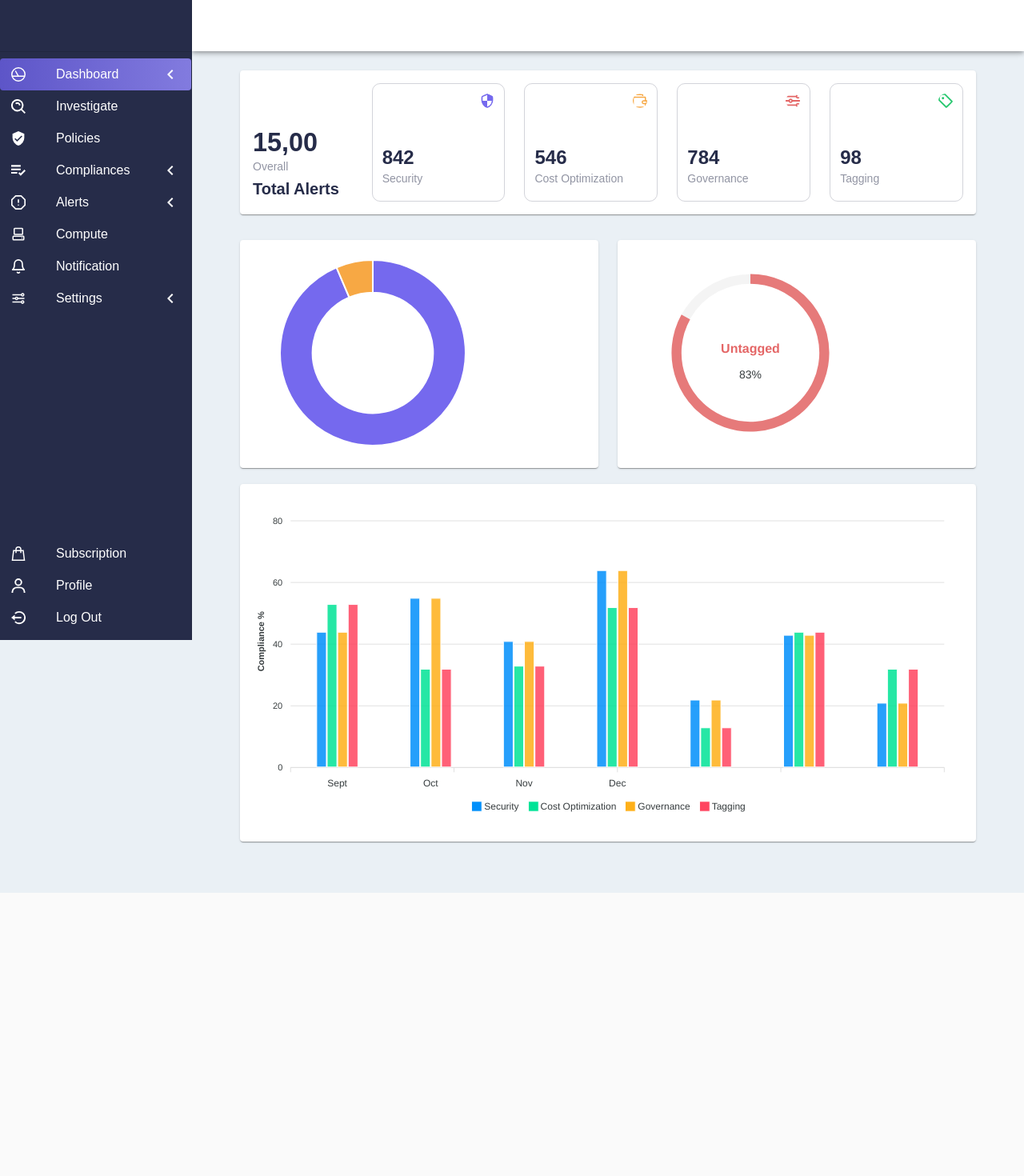
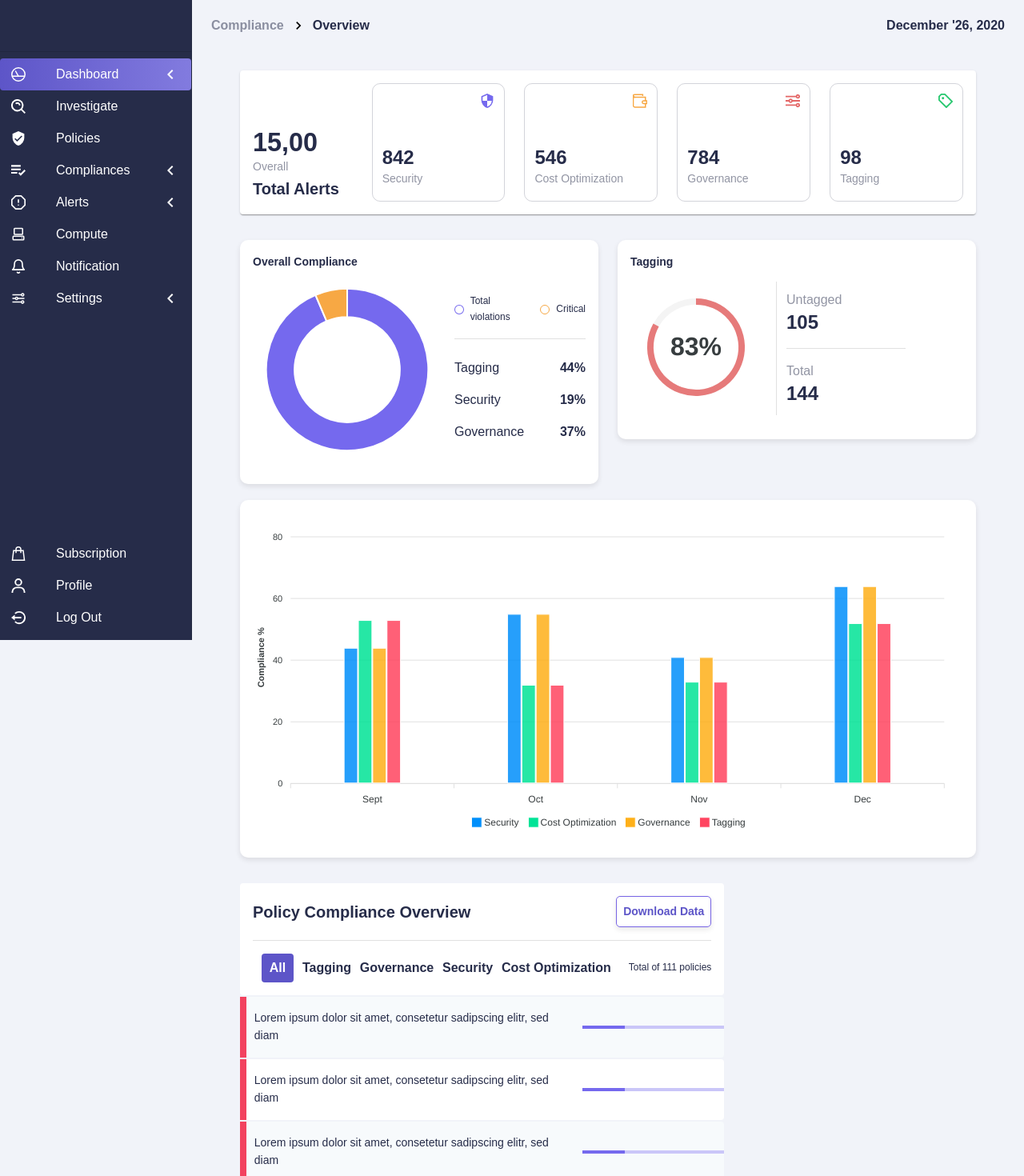
Before and after one commit to Ashfi17/Cyber-Monitor, a React (Create React App) app: page /dashboard in a window 1280 px wide. Shown: the top 1470 px of the page at 80% size. Before the commit the page ends 1116 px from the top, so only its background shows below. Built offline with nearby package versions, Linux system fonts and the light colour scheme.

Commit message:
created the frontend of dashboard

```diff
--- a/src/components/AppbarHeader.js
+++ b/src/components/AppbarHeader.js
@@ -1,9 +1,13 @@
 import React from "react";
-import clsx from "clsx";
-import { makeStyles, AppBar, Toolbar, Typography } from "@material-ui/core";
+import {
+  makeStyles,
+  AppBar,
+  Toolbar,
+  Typography,
+  Breadcrumbs,
+} from "@material-ui/core";
 
-import IconButton from "@material-ui/core/IconButton";
-import MenuIcon from "@material-ui/icons/Menu";
+import NavigateNextIcon from "@material-ui/icons/NavigateNext";
 
 const drawerWidth = 240;
 
@@ -11,6 +15,9 @@ const useStyles = makeStyles((theme) => ({
   appBar: {
     width: `calc(100% - ${drawerWidth}px)`,
     marginLeft: drawerWidth,
+    backgroundColor: "#F1F3F9",
+    // display: "flex",
+    // justifyContent: "space-between",
   },
   appBarShift: {
     width: `calc(100% - ${drawerWidth}px)`,
@@ -23,17 +30,59 @@ const useStyles = makeStyles((theme) => ({
 
 const AppbarHeader = (props) => {
   const classes = useStyles();
+  var today = new Date();
+  var monthNames = [
+    "January",
+    "February",
+    "March",
+    "April",
+    "May",
+    "June",
+    "July",
+    "August",
+    "September",
+    "October",
+    "November",
+    "December",
+  ];
+  var dd = String(today.getDate()).padStart(2, "0");
+  var mm = String(monthNames[today.getMonth()]); //January is 0!
+  var yyyy = today.getFullYear();
+
+  today = mm + " '" + dd + ", " + yyyy;
 
   return (
     <AppBar
       position="fixed"
-      variant="permanent"
+      // variant=""
       anchor="left"
       className={classes.appBar}
+      elevation={0}
     >
-      <Toolbar style={{ backgroundColor: "#fff" }}>
-        <Typography variant="h6" noWrap>
-          Persistent drawer
+      <Toolbar
+        style={{
+          backgroundColor: "#F1F3F9",
+          display: "flex",
+          justifyContent: "space-between",
+        }}
+      >
+        <Breadcrumbs
+          separator={
+            <NavigateNextIcon fontSize="small" style={{ color: "black" }} />
+          }
+          aria-label="breadcrumb"
+        >
+          <Typography
+            style={{ color: "#262C49", opacity: 0.5, fontWeight: "bold" }}
+          >
+            Compliance
+          </Typography>
+          <Typography style={{ color: "#262C49", fontWeight: "bold" }}>
+            Overview
+          </Typography>
+        </Breadcrumbs>
+        <Typography style={{ color: "#262C49", fontWeight: "bold" }}>
+          {today}
         </Typography>
       </Toolbar>
     </AppBar>
--- a/src/components/DashboardAlertSection.js
+++ b/src/components/DashboardAlertSection.js
@@ -18,7 +18,7 @@ const useStyles = makeStyles((theme) => ({
 
   cardIcon: {
     float: "right",
-    borderRadius: "50%",
+    // borderRadius: "50%",
   },
 }));
 
--- a/src/components/DashboardCompliance.js
+++ b/src/components/DashboardCompliance.js
@@ -1,12 +1,36 @@
 import React from "react";
-import { makeStyles, Paper, Typography, Grid } from "@material-ui/core";
+import {
+  makeStyles,
+  Paper,
+  Typography,
+  Grid,
+  Divider,
+} from "@material-ui/core";
 import Chart from "react-apexcharts";
 
 const useStyles = makeStyles((theme) => ({
   paper: {
     padding: theme.spacing(2),
+    borderRadius: 10,
+    boxShadow: "0px 3px 6px #2C28281C",
+  },
+
+  legendContainer: {
     display: "flex",
-    // height: 180,
+    alignItems: "center",
+  },
+  legendCircle: {
+    height: 12,
+    width: 12,
+    borderRadius: "50%",
+    borderWidth: "1px ",
+    borderStyle: "solid",
+  },
+  chartLabels: {
+    width: "100%",
+    margin: "8px 0",
+    display: "flex",
+    justifyContent: "space-between",
   },
 }));
 
@@ -26,7 +50,7 @@ const DashboardCompliance = (props) => {
     plotOptions: {
       pie: {
         customScale: 1,
-        // size: 60,
+        // size: 20,
       },
     },
     legend: {
@@ -39,13 +63,68 @@ const DashboardCompliance = (props) => {
   const chartData = [234, 16];
 
   return (
-    <Paper className={classes.paper}>
-      <Chart
-        options={chartOptions}
-        series={chartData}
-        type="donut"
-        // height={100}
-      />
+    <Paper className={classes.paper} elevation={0}>
+      <Typography variant="h6" style={{ fontWeight: "bold", fontSize: 14 }}>
+        Overall Compliance
+      </Typography>
+      <Grid container spacing={2} style={{ marginTop: 6, marginBottom: 6 }}>
+        <Grid item xs={7}>
+          <Chart
+            options={chartOptions}
+            series={chartData}
+            type="donut"
+            height={220}
+          />
+        </Grid>
+        <Grid
+          item
+          xs={5}
+          style={{
+            display: "flex",
+            flexDirection: "column",
+            alignItems: "flex-start",
+            justifyContent: "center",
+            width: "100%",
+          }}
+        >
+          <div style={{ display: "flex" }}>
+            <div className={classes.legendContainer}>
+              <div
+                className={classes.legendCircle}
+                style={{ borderColor: "#7569EE" }}
+              ></div>
+              <Typography variant="caption" style={{ marginLeft: 8 }}>
+                Total violations
+              </Typography>
+            </div>
+            <div className={classes.legendContainer} style={{ marginLeft: 12 }}>
+              <div
+                className={classes.legendCircle}
+                style={{ borderColor: "#F7A844" }}
+              ></div>
+              <Typography variant="caption" style={{ marginLeft: 8 }}>
+                Critical
+              </Typography>
+            </div>
+          </div>
+          <Divider
+            variant="middle"
+            style={{ width: "100%", margin: "16px 0" }}
+          />
+          <div className={classes.chartLabels}>
+            <Typography>Tagging</Typography>
+            <Typography style={{ fontWeight: "bold" }}>44%</Typography>
+          </div>
+          <div className={classes.chartLabels}>
+            <Typography>Security</Typography>
+            <Typography style={{ fontWeight: "bold" }}>19%</Typography>
+          </div>
+          <div className={classes.chartLabels}>
+            <Typography>Governance</Typography>
+            <Typography style={{ fontWeight: "bold" }}>37%</Typography>
+          </div>
+        </Grid>
+      </Grid>
     </Paper>
   );
 };
--- a/src/components/DashboardTagging.js
+++ b/src/components/DashboardTagging.js
@@ -1,12 +1,18 @@
 import React from "react";
-import { makeStyles, Paper, Typography, Grid } from "@material-ui/core";
+import {
+  makeStyles,
+  Paper,
+  Typography,
+  Grid,
+  Divider,
+} from "@material-ui/core";
 import Chart from "react-apexcharts";
 
 const useStyles = makeStyles((theme) => ({
   paper: {
     padding: theme.spacing(2),
-    display: "flex",
-    // height: 180,
+    borderRadius: 10,
+    boxShadow: "0px 3px 6px #2C28281C",
   },
 }));
 
@@ -16,72 +22,87 @@ const DashboardTagging = (props) => {
   const chartOptions = {
     labels: ["Untagged"],
     colors: ["#E46666"],
-    dataLabels: {
-      show: false,
-      //   name: {
-      //     show: true,
-      //     fontSize: "16px",
-      //     fontFamily: undefined,
-      //     fontWeight: 600,
-      //     color: undefined,
-      //     offsetY: -10,
-      //   },
-      //   value: {
-      //     show: true,
-      //     fontSize: "14px",
-      //     fontFamily: undefined,
-      //     fontWeight: 400,
-      //     color: undefined,
-      //     offsetY: 16,
-      //     formatter: function (val) {
-      //       return val + "%";
-      //     },
-      //   },
-      //   total: {
-      //     show: false,
-      //     label: "Total",
-      //     color: "#373d3f",
-      //     fontSize: "16px",
-      //     fontFamily: undefined,
-      //     fontWeight: 600,
-      //     formatter: function (w) {
-      //       return (
-      //         w.globals.seriesTotals.reduce((a, b) => {
-      //           return a + b;
-      //         }, 0) /
-      //           w.globals.series.length +
-      //         "%"
-      //       );
-      //     },
-      //   },
-    },
 
     plotOptions: {
-      inverseOrder: true,
       radialBar: {
         hollow: {
-          size: "70%",
+          size: "65%",
+        },
+        dataLabels: {
+          show: true,
+          name: {
+            show: false,
+          },
+          value: {
+            fontSize: "32px",
+            fontWeight: 600,
+            offsetY: 10,
+          },
         },
       },
     },
 
     legend: {
       show: false,
-      // position: "top",
-      // horizontalAlign: "center",
     },
   };
 
   const chartData = [83];
 
   return (
-    <Paper className={classes.paper}>
-      <Chart
-        options={chartOptions}
-        series={chartData}
-        type="radialBar"
-        // height={100}
-      />
+    <Paper className={classes.paper} elevation={0}>
+      <Typography variant="h6" style={{ fontWeight: "bold", fontSize: 14 }}>
+        Tagging
+      </Typography>
+      <Grid container spacing={2} style={{ marginTop: 6, marginBottom: 6 }}>
+        <Grid item xs={5}>
+          <Chart
+            options={chartOptions}
+            series={chartData}
+            type="radialBar"
+            height={220}
+            width={"100%"}
+          />
+        </Grid>
+
+        <Grid
+          item
+          xs={5}
+          style={{
+            display: "flex",
+          }}
+        >
+          <Divider
+            // variant="middle"
+            orientation="vertical"
+            flexItem
+            style={{ height: "100%", margin: "0px 2px" }}
+          />
+          <div
+            style={{
+              display: "flex",
+              flexDirection: "column",
+              alignItems: "flex-start",
+              justifyContent: "center",
+              width: "100%",
+              marginLeft: 10,
+            }}
+          >
+            <Typography style={{ opacity: 0.5 }}>Untagged</Typography>
+            <Typography variant="h5" style={{ fontWeight: "bold" }}>
+              105
+            </Typography>
+            <Divider
+              variant="middle"
+              style={{ width: "100%", margin: "16px 0" }}
+            />
+            <Typography style={{ opacity: 0.5 }}>Total</Typography>
+            <Typography variant="h5" style={{ fontWeight: "bold" }}>
+              144
+            </Typography>
+          </div>
+        </Grid>
+      </Grid>
     </Paper>
   );
 };
--- a/src/components/OverallComplianceTrend.js
+++ b/src/components/OverallComplianceTrend.js
@@ -8,6 +8,8 @@ const useStyles = makeStyles((theme) => ({
     padding: theme.spacing(2),
     display: "flex",
     marginTop: 20,
+    borderRadius: 10,
+    boxShadow: "0px 3px 6px #2C28281C",
     // height: 180,
   },
 }));
@@ -26,7 +28,7 @@ const OverallComplianceTrend = (props) => {
     plotOptions: {
       bar: {
         horizontal: false,
-        columnWidth: "45%",
+        columnWidth: "35%",
         endingShape: "rounded",
         dataLabels: {
           position: "top",
@@ -58,25 +60,25 @@ const OverallComplianceTrend = (props) => {
 
   const chartData = [
     {
-      data: [44, 55, 41, 64, 22, 43, 21],
+      data: [44, 55, 41, 64],
       name: "Security",
     },
     {
-      data: [53, 32, 33, 52, 13, 44, 32],
+      data: [53, 32, 33, 52],
       name: "Cost Optimization",
     },
     {
-      data: [44, 55, 41, 64, 22, 43, 21],
+      data: [44, 55, 41, 64],
       name: "Governance",
     },
     {
-      data: [53, 32, 33, 52, 13, 44, 32],
+      data: [53, 32, 33, 52],
       name: "Tagging",
     },
   ];
 
   return (
-    <Paper className={classes.paper}>
+    <Paper className={classes.paper} elevation={0}>
       <div style={{ width: "100%" }}>
         <Chart
           options={chartOptions}
--- /dev/null
+++ b/src/components/PolicyComplianceOverview.js
@@ -0,0 +1,157 @@
+import React, { useState } from "react";
+import {
+  makeStyles,
+  Paper,
+  Typography,
+  Grid,
+  Divider,
+  Button,
+  LinearProgress,
+} from "@material-ui/core";
+
+import PolicyOverviewRow from "./reusableComponent/PolicyOverviewRow";
+
+const useStyles = makeStyles((theme) => ({
+  paper: {
+    padding: theme.spacing(2),
+    // display: "flex",
+
+    // height: 180,
+  },
+  downloadButton: {
+    border: "1px solid #7764E4",
+    borderRadius: 5,
+    color: "#5D55C8",
+    fontWeight: 600,
+    boxShadow: "0px 3px 6px #2C28281C",
+  },
+  selectedFilter: {
+    backgroundColor: "#5D55C8",
+    color: "white",
+    borderRadius: 4,
+    padding: theme.spacing(0.75, 1.25),
+    fontWeight: "bold",
+  },
+  filterText: {
+    fontWeight: "bold",
+    cursor: "pointer",
+  },
+
+  // linearProgress: {
+  //   width: "50%",
+  //   // marginTop: '12px',
+  // },
+  // bar1Determinate: {
+  //   backgroundColor: "#F9575C",
+  // },
+}));
+
+const PolicyComplianceOverview = () => {
+  const classes = useStyles();
+  const [filterOption, setFilterOption] = useState("All");
+
+  return (
+    <div>
+      <Paper className={classes.paper} elevation={0}>
+        <div
+          style={{
+            display: "flex",
+            justifyContent: "space-between",
+            alignItems: "center",
+          }}
+        >
+          <Typography variant="h6" style={{ fontWeight: "bold" }}>
+            Policy Compliance Overview
+          </Typography>
+          <Button className={classes.downloadButton}>Download Data</Button>
+        </div>
+
+        <Divider variant="middle" style={{ width: "100%", margin: "16px 0" }} />
+        <div
+          style={{
+            display: "flex",
+            justifyContent: "space-between",
+            alignItems: "center",
+          }}
+        >
+          <div
+            style={{
+              display: "flex",
+              justifyContent: "space-evenly",
+              alignItems: "center",
+              width: "80%",
+            }}
+          >
+            <Typography
+              className={
+                filterOption === "All"
+                  ? classes.selectedFilter
+                  : classes.filterText
+              }
+              onClick={() => setFilterOption("All")}
+            >
+              All
+            </Typography>
+            <Typography
+              className={
+                filterOption === "Tagging"
+                  ? classes.selectedFilter
+                  : classes.filterText
+              }
+              onClick={() => setFilterOption("Tagging")}
+            >
+              Tagging
+            </Typography>
+            <Typography
+              className={
+                filterOption === "Governance"
+                  ? classes.selectedFilter
+                  : classes.filterText
+              }
+              onClick={() => setFilterOption("Governance")}
+            >
+              Governance
+            </Typography>
+            <Typography
+              className={
+                filterOption === "Security"
+                  ? classes.selectedFilter
+                  : classes.filterText
+              }
+              onClick={() => setFilterOption("Security")}
+            >
+              Security
+            </Typography>
+            <Typography
+              className={
+                filterOption === "CostOpt"
+                  ? classes.selectedFilter
+                  : classes.filterText
+              }
+              onClick={() => setFilterOption("CostOpt")}
+            >
+              Cost Optimization
+            </Typography>
+          </div>
+          <Typography variant="caption">Total of 111 policies</Typography>
+        </div>
+      </Paper>
+      {[1, 2, 3, 4, 5, 6].map((row, index) => (
+        <Paper
+          key={index}
+          elevation={0}
+          style={{
+            width: "100%",
+            display: "flex",
+            marginTop: 2,
+            marginBottom: 2,
+            backgroundColor: index % 2 === 0 ? "#F7FAFC" : "white",
+          }}
+        >
+          <PolicyOverviewRow />
+        </Paper>
+      ))}
+    </div>
+  );
+};
+export default PolicyComplianceOverview;
--- a/src/components/reusableComponent/LayoutContainer.js
+++ b/src/components/reusableComponent/LayoutContainer.js
@@ -1,8 +1,9 @@
 import React from "react";
 import clsx from "clsx";
 
-import { makeStyles, Paper } from "@material-ui/core";
+import { makeStyles, Breadcrumbs, Typography } from "@material-ui/core";
 import CssBaseline from "@material-ui/core/CssBaseline";
+
 import { useSelector } from "react-redux";
 import AppbarHeader from "../AppbarHeader";
 import DrawerMenu from "../DrawerMenu";
@@ -34,10 +35,11 @@ const LayoutContainer = (props) => {
   const { ui } = store;
 
   return (
-    <div style={{ backgroundColor: "#EAF0F5", minHeight: "100vh" }}>
+    <div style={{ backgroundColor: "#F1F3F9", minHeight: "100vh" }}>
       <div className={classes.root}>
         <CssBaseline />
         <AppbarHeader />
+
         {/* DRAWER MENU */}
         <DrawerMenu />
         <main className={classes.content}>
--- /dev/null
+++ b/src/components/reusableComponent/PolicyOverviewRow.js
@@ -0,0 +1,58 @@
+import React from "react";
+
+import {
+  makeStyles,
+  Paper,
+  Typography,
+  Grid,
+  Divider,
+  Button,
+  LinearProgress,
+} from "@material-ui/core";
+
+const PolicyOverviewRow = () => {
+  //   const classes = useStyles();
+
+  return (
+    <>
+      <div
+        style={{
+          height: "initial",
+          width: "8px",
+          backgroundColor: "#F2425F",
+          marginRight: 10,
+        }}
+      ></div>
+
+      <div
+        style={{
+          padding: "16px 0px",
+
+          justifySelf: "flex-start",
+          marginRight: 8,
+        }}
+      >
+        <Typography variant="subtitle2" color="textPrimary">
+          Lorem ipsum dolor sit amet, consetetur sadipscing elitr, sed diam
+        </Typography>
+      </div>
+
+      <div
+        style={{
+          width: "30%",
+          alignSelf: "center",
+          justifySelf: "flex-end",
+          marginLeft: 10,
+        }}
+      >
+        <LinearProgress
+          // className={classes.bar1Determinate}
+          value={30}
+          variant="determinate"
+        />
+      </div>
+    </>
+  );
+};
+
+export default PolicyOverviewRow;
--- a/src/pages/Dashboard.js
+++ b/src/pages/Dashboard.js
@@ -1,10 +1,13 @@
 import React from "react";
 import { Grid } from "@material-ui/core";
+
 import LayoutContainer from "../components/reusableComponent/LayoutContainer";
 import DashboardAlertSection from "../components/DashboardAlertSection";
 import DashboardCompliance from "../components/DashboardCompliance";
 import DashboardTagging from "../components/DashboardTagging";
 import OverallComplianceTrend from "../components/OverallComplianceTrend";
+import PolicyComplianceOverview from "../components/PolicyComplianceOverview";
+
 export default function Dashboard() {
   return (
     <div>
@@ -19,6 +22,11 @@ export default function Dashboard() {
           </Grid>
         </Grid>
         <OverallComplianceTrend />
+        <Grid container spacing={3} style={{ marginTop: 20 }}>
+          <Grid item xs={8}>
+            <PolicyComplianceOverview />
+          </Grid>
+        </Grid>
       </LayoutContainer>
     </div>
   );
```
